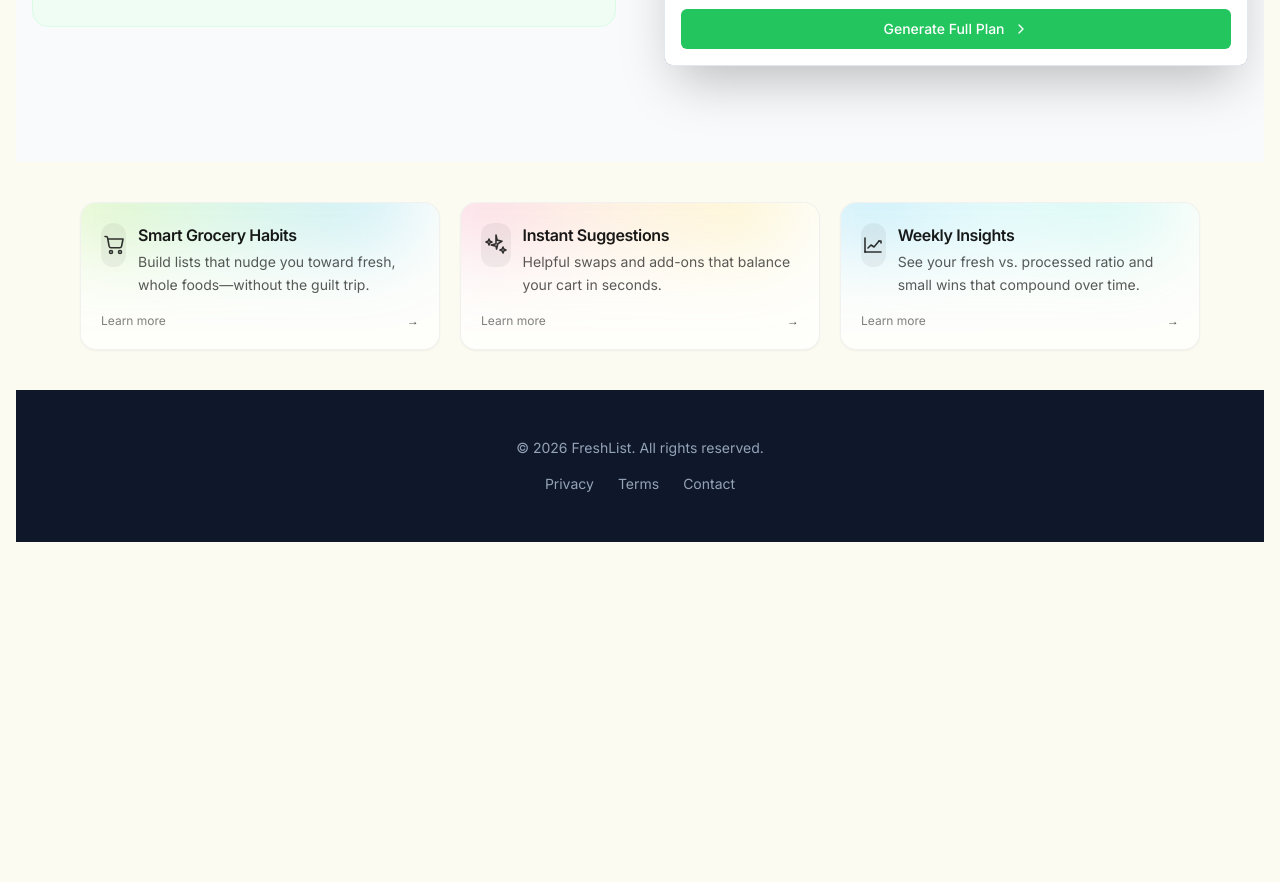
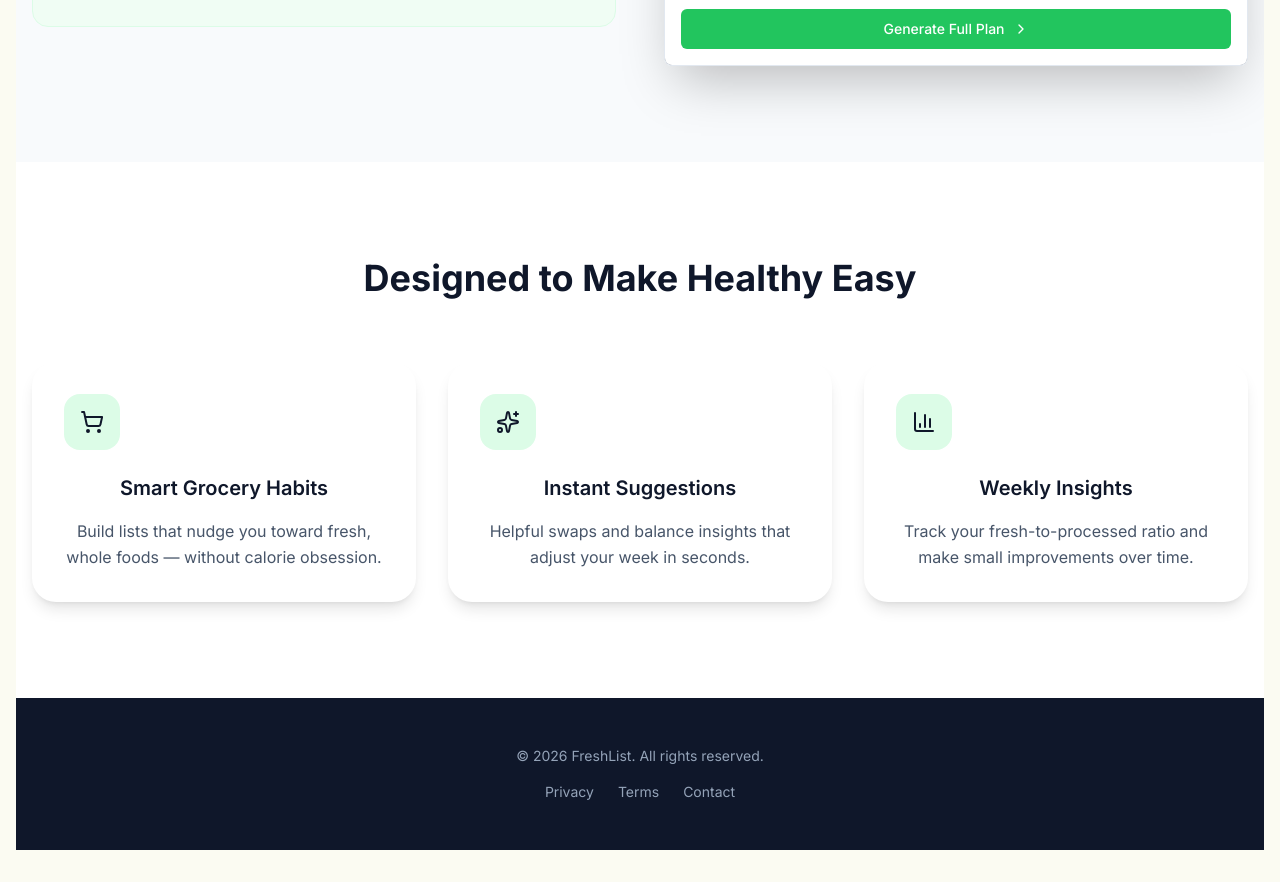
Before and after one commit to rsantiago76/FreshList, a Next.js app in the folder frontend/: page / in a window 1280 px wide. Shown: the part 1460-2342 px from the top of the page. Before the commit the page ends 2034 px from the top, so only its background shows below. Built offline with nearby package versions, Linux system fonts and the light colour scheme.

Commit message:
Replace FeatureCards with new Features component

```diff
--- a/frontend/app/page.tsx
+++ b/frontend/app/page.tsx
@@ -1,5 +1,5 @@
 import { Hero } from "@/components/landing/Hero";
-import { FeatureCards } from "@/components/landing/FeatureCards";
+import { Features } from "@/components/landing/Features";
 import { InteractiveDemo } from "@/components/landing/InteractiveDemo";
 import { StickyCTA } from "@/components/landing/StickyCTA";
 
@@ -8,7 +8,7 @@ export default function Home() {
     <div className="flex flex-col min-h-screen">
       <Hero />
       <InteractiveDemo />
-      <FeatureCards />
+      <Features />
       <StickyCTA />
 
       {/* Simple Footer */}
--- /dev/null
+++ b/frontend/components/landing/Features.tsx
@@ -0,0 +1,87 @@
+"use client";
+
+import { motion } from "framer-motion";
+import { Sparkles, ShoppingCart, BarChart3 } from "lucide-react";
+
+const features = [
+    {
+        title: "Smart Grocery Habits",
+        description:
+            "Build lists that nudge you toward fresh, whole foods — without calorie obsession.",
+        icon: ShoppingCart,
+        gradient: "from-mint-400 via-emerald-300 to-lime-300",
+    },
+    {
+        title: "Instant Suggestions",
+        description:
+            "Helpful swaps and balance insights that adjust your week in seconds.",
+        icon: Sparkles,
+        gradient: "from-lime-300 via-yellow-200 to-orange-200",
+    },
+    {
+        title: "Weekly Insights",
+        description:
+            "Track your fresh-to-processed ratio and make small improvements over time.",
+        icon: BarChart3,
+        gradient: "from-sky-300 via-cyan-200 to-teal-200",
+    },
+];
+
+export function Features() {
+    return (
+        <section className="py-24 bg-white">
+            <div className="container mx-auto px-4 text-center">
+                <motion.h2
+                    initial={{ opacity: 0, y: 20 }}
+                    whileInView={{ opacity: 1, y: 0 }}
+                    transition={{ duration: 0.6 }}
+                    viewport={{ once: true }}
+                    className="text-4xl font-bold text-slate-900 mb-16"
+                >
+                    Designed to Make Healthy Easy
+                </motion.h2>
+
+                <motion.div
+                    initial="hidden"
+                    whileInView="visible"
+                    viewport={{ once: true }}
+                    transition={{ staggerChildren: 0.2 }}
+                    className="grid md:grid-cols-3 gap-8"
+                >
+                    {features.map((feature, index) => {
+                        const Icon = feature.icon;
+
+                        return (
+                            <motion.div
+                                key={index}
+                                initial={{ opacity: 0, y: 30 }}
+                                whileInView={{ opacity: 1, y: 0 }}
+                                whileHover={{ y: -8 }}
+                                transition={{ duration: 0.5 }}
+                                className="relative rounded-3xl p-8 bg-white shadow-lg hover:shadow-2xl transition-all overflow-hidden group"
+                            >
+                                {/* Animated Gradient Background */}
+                                <motion.div
+                                    className={`absolute inset-0 bg-gradient-to-r ${feature.gradient} opacity-0 group-hover:opacity-20 transition-opacity duration-500`}
+                                />
+
+                                <div className="relative z-10">
+                                    <div className="w-14 h-14 flex items-center justify-center rounded-2xl bg-mint-100 mb-6">
+                                        <Icon className="w-6 h-6 text-mint-600" />
+                                    </div>
+
+                                    <h3 className="text-xl font-semibold text-slate-900 mb-4">
+                                        {feature.title}
+                                    </h3>
+                                    <p className="text-slate-600 leading-relaxed">
+                                        {feature.description}
+                                    </p>
+                                </div>
+                            </motion.div>
+                        );
+                    })}
+                </motion.div>
+            </div>
+        </section>
+    );
+}
```
